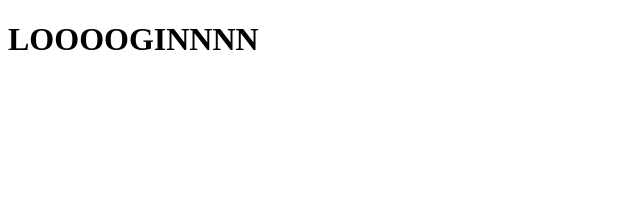
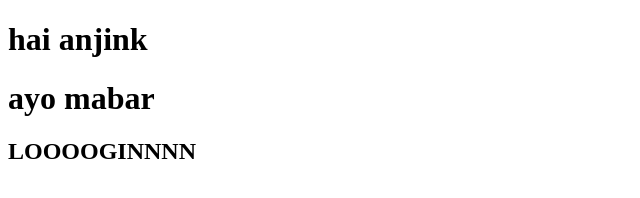
Before and after one commit to Zlpaae/Tdnk, a plain HTML site: page index.html in a window 1280 px wide. Shown: the whole page, without its empty margins (0-640 px from the left). Drawn offline with Linux system fonts and the light colour scheme.

Commit message:
Update index.html

```diff
--- a/index.html
+++ b/index.html
@@ -4,6 +4,8 @@
   <title>P MABAR</title>
 </head>
 <body>
-  <h1>LOOOOGINNNN</h1>
+  <h1>hai anjink</h1>
+  <h1>ayo mabar</h1>
+  <h2>LOOOOGINNNN</h2>
 </body>
 </html>
```
